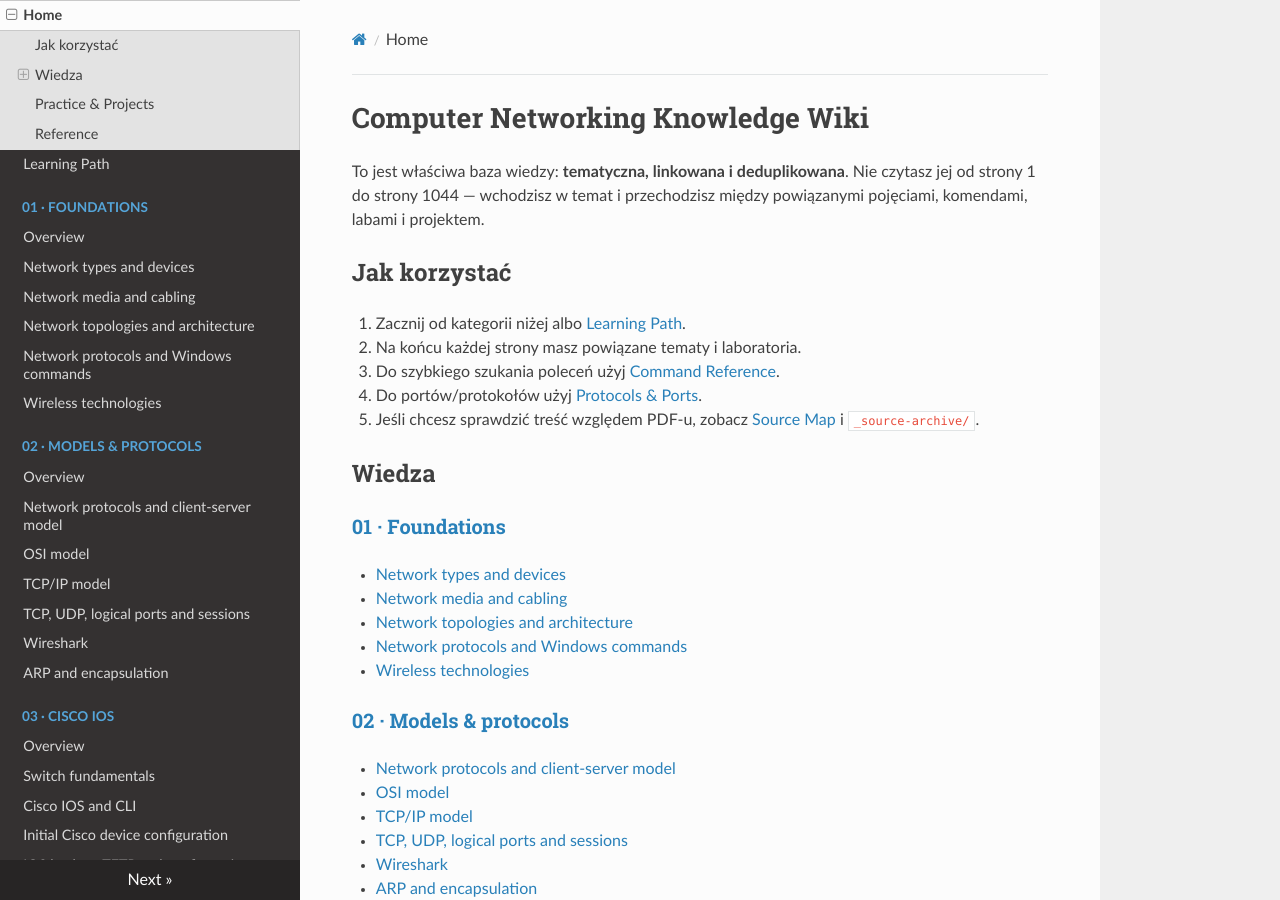
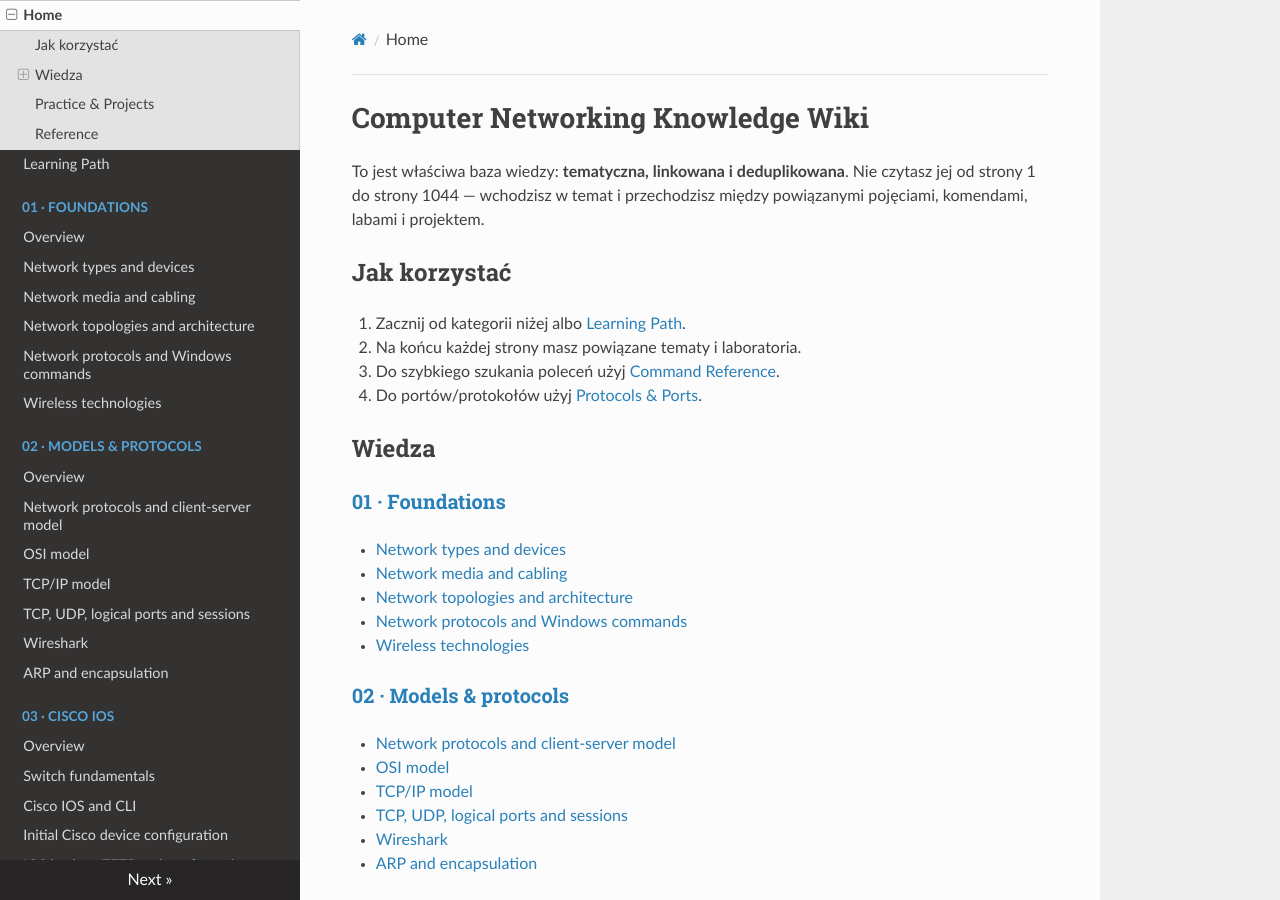
Before and after one commit to Dollson-me/Computer-Networking, an MkDocs documentation site: the page built from docs/index.md, in a window 1280 px wide and 900 px high. Built offline with MkDocs 1.6.1, drawn with Linux system fonts in a browser that asks for light colours; nearby versions of some CDN libraries.

Commit message:
Remove PDF content check reference from index
Removed reference to checking content against PDF.

```diff
--- a/docs/index.md
+++ b/docs/index.md
@@ -8,7 +8,6 @@ To jest właściwa baza wiedzy: **tematyczna, linkowana i deduplikowana**. Nie c
 2. Na końcu każdej strony masz powiązane tematy i laboratoria.
 3. Do szybkiego szukania poleceń użyj [Command Reference](reference/commands.md).
 4. Do portów/protokołów użyj [Protocols & Ports](reference/protocols-ports.md).
-5. Jeśli chcesz sprawdzić treść względem PDF-u, zobacz [Source Map](reference/source-map.md) i `_source-archive/`.
 
 ## Wiedza
 
```
